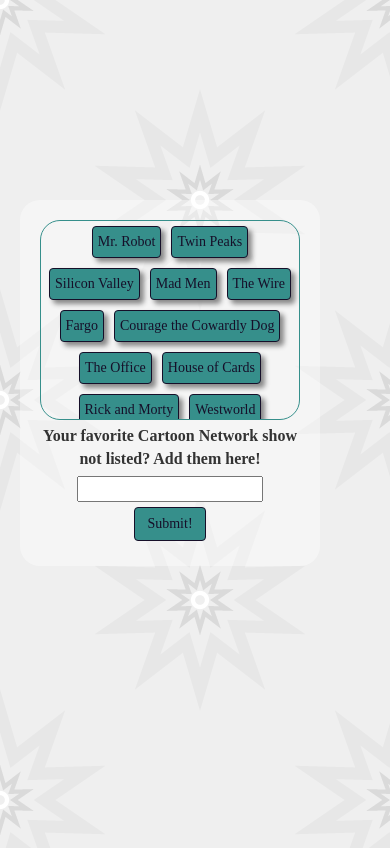
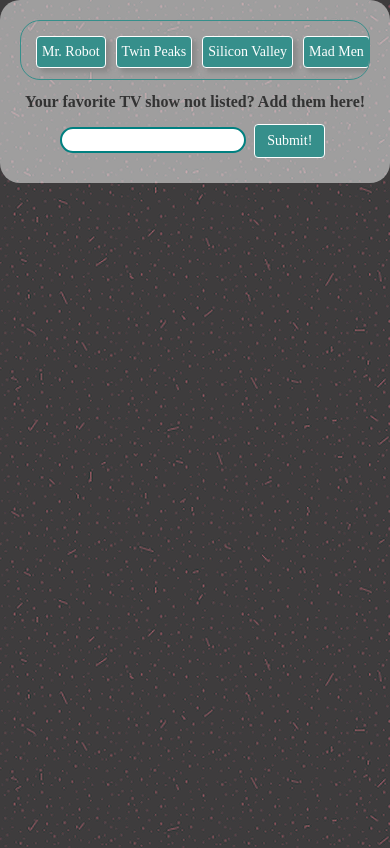
Before and after one commit to zdurham/GiphyAPI, a plain HTML site: page index.html in a window 390 px wide. Shown: the top 848 px of the page. Drawn offline with nearby package versions, Linux system fonts and the light colour scheme; a web font is replaced by a local one.

Commit message:
added media queries

```diff
--- a/assets/css/style.css
+++ b/assets/css/style.css
@@ -2,7 +2,7 @@
 
 body {
   font-family: 'Eczar', serif;
-  background-image: url("../images/pow-star.png")
+  background-image: url("../images/pink-dust.png")
 }
 
 
@@ -47,7 +47,7 @@ body,
 #sidebar::after {
   content: "";
   background-color: white;
-  opacity: .4;
+  opacity: .5;
   position: absolute;
   top: 0;
   right: 0;
@@ -65,9 +65,7 @@ label {
 
 input,
 input:checked,
-input:focus,
-input::selection,
-input:: {
+input:focus {
   border: 2px teal solid;
   box-shadow: none;
   border-radius: 20px;
@@ -76,13 +74,16 @@ input:: {
 #submit-button {
   margin: 5px;
   background-color: #368F8B;
-  color: #160F29;
-  border: #160F29 1px solid;
+  color: white;
+  border: white 1px solid;
+  display: inline-block;
 }
 
 #submit-button:hover {
-  background-color: #160F29;
+  background-color: white;
   color: #368F8B;
+  border: #368F8B 1px solid;
+  transform: scale(1.1)
 }
 
 .gif-button {
@@ -90,19 +91,17 @@ input:: {
   padding: 5px;
   display: inline-block;
   border-radius: 4px;
-  color: #160F29;
+  color: white;
   background-color:  #368F8B;
   box-shadow: 4px 4px 5px #888888;
-  border: #160F29 1px solid;
+  border: white 1px solid;
 
 }
 
 .gif-button:hover {
-  background-color: #160F29;
+  background-color: white;
   color: #368F8B;
-  border: #DDBEA8 3px solid;
-  transform: scale(1.1);
-
+  border: #368F8B 1px solid;
 }
 
 
@@ -148,3 +147,35 @@ input:: {
   margin: 10px;
   position: relative;
 }
+
+
+/*---------- Media Queries ----------*/
+
+@media screen and (max-width: 1200px) {
+  #sidebar {
+    position: fixed;
+    top: 0px;
+    left: 0px;
+    width: 100%;
+    border-radius: 0px;
+    z-index: 25;
+  }
+
+  #button-holder {
+    height: 60px !important;
+    padding: 10px;
+    overflow-x: scroll;
+    overflow-y: none;
+    white-space: nowrap;
+    display: inline-block;
+    height: auto;
+  }
+
+  #gif-column {
+    margin-top: 200px;
+    margin-left: auto;
+    margin-right: auto;
+  }
+
+
+}
--- a/index.html
+++ b/index.html
@@ -11,17 +11,15 @@
   <body>
     <div class="container-fluid"> <!-- container for Bootstrap Grid -->
       <div class="row" id="row1"> <!-- Opening Row 1 -->
-        <div class="col-md-3 col-sm-3" id="button-column"> <!-- First column, basically a sidebar -->
           <div id="sidebar">
             <div id="button-holder">
               <!-- Buttons will be appended here -->
             </div>
-            <label>Your favorite Cartoon Network show not listed? Add them here!</label>
+            <label>Your favorite TV show not listed? Add them here!</label>
             <input type="text" name="new-button-text"></input>
             <button class="btn btn-primary" id="submit-button">Submit!</button>
           </div>
-        </div> <!-- Closing first column -->
-        <div class="col-md-9 col-sm-9" id="gif-column"> <!-- Second Column, will house 2 sub rows, one for buttons and one for actual gifs -->
+        <div class="col-md-9 col-md-offset-3 col-sm-12 col-xs-12" id="gif-column"> <!-- Second Column, will house 2 sub rows, one for buttons and one for actual gifs -->
           <div id="gifs"> <!-- Gifs will be appended here -->
           </div>
         </div> <!-- Closing second column -->
```
Also changed, not shown: assets/images/pink-dust.png (added), assets/images/pow-star.png (deleted).
